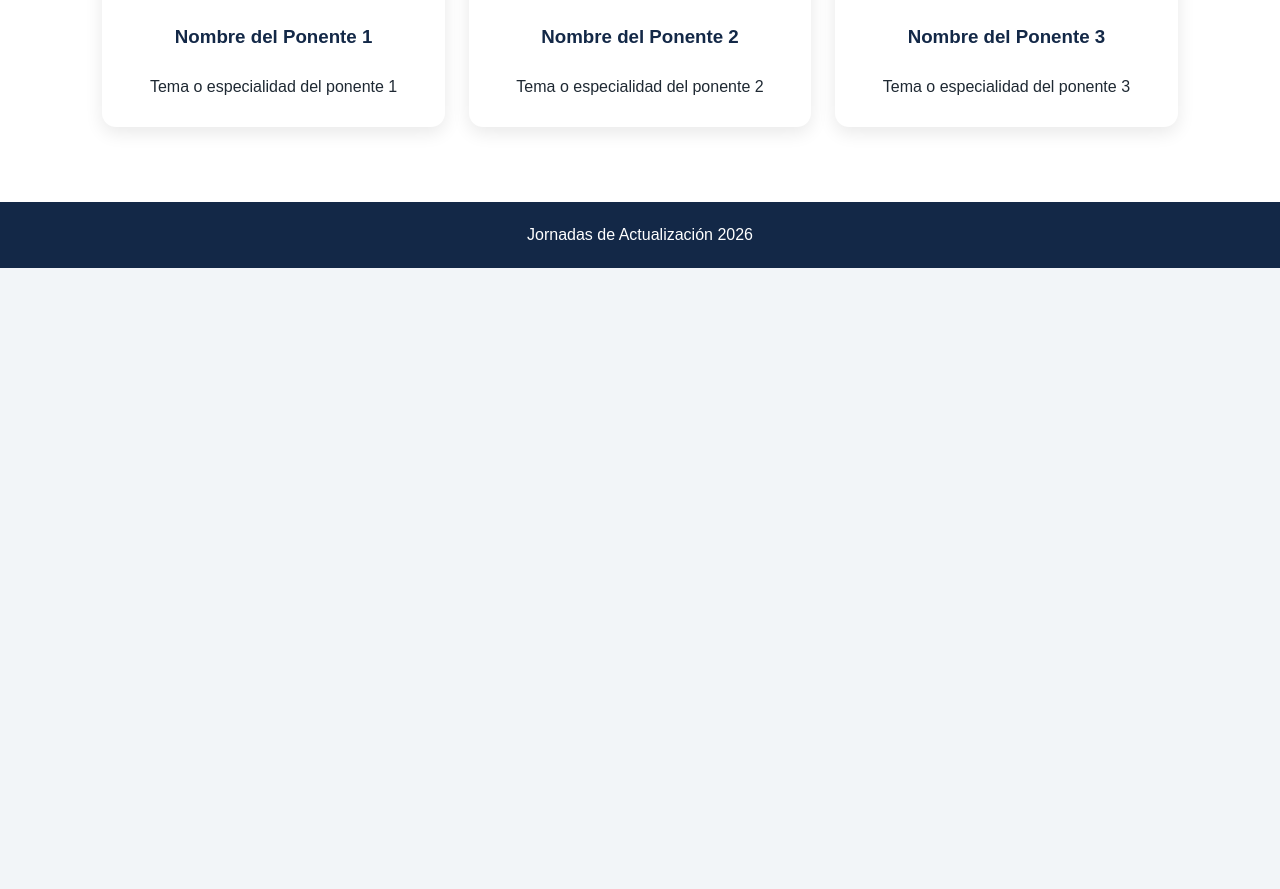
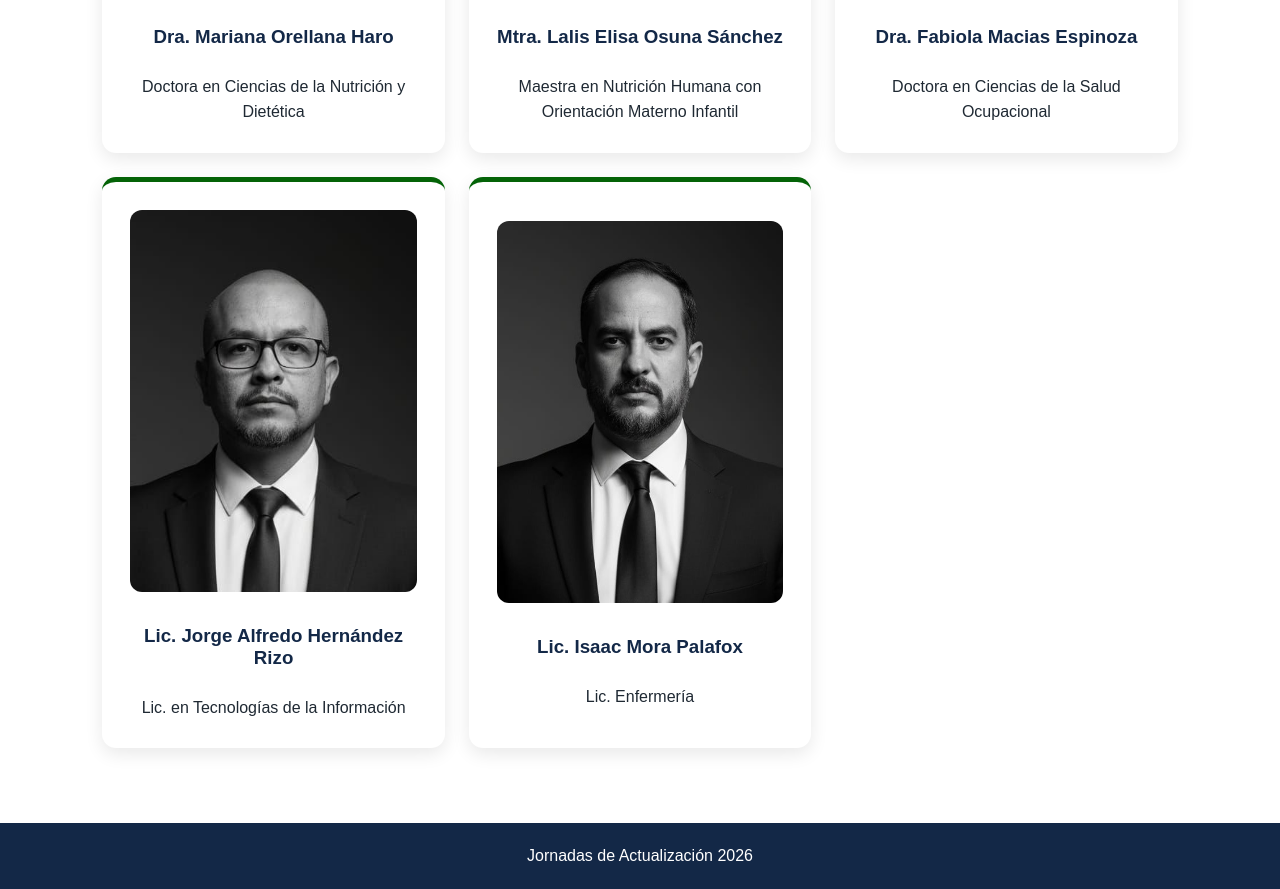
Before and after one commit to sntsa28/ja2026, a plain HTML site: page nutricion.html in a window 1280 px wide. Shown: the part 793-1682 px from the top of the page. Before the commit the page ends 1061 px from the top, so only its background shows below. Drawn offline with Linux system fonts and the light colour scheme.

Commit message:
Add files via upload

```diff
--- a/nutricion.html
+++ b/nutricion.html
@@ -31,24 +31,40 @@
 					<a href="ponentes/nut_pon1.pdf" target="_blank">
 						<img src="ponentes/nut_pon1.png" alt="Ponente 1" class="ponente"/>
 					</a>
-					<h3>Nombre del Ponente 1</h3>
-					<p>Tema o especialidad del ponente 1</p>
+					<h3>Dra. Mariana Orellana Haro</h3>
+					<p>Doctora en Ciencias de la Nutrición y Dietética</p>
 				</article>
 
 				<article class="card">
 					<a href="ponentes/nut_pon2.pdf" target="_blank">
 						<img src="ponentes/nut_pon2.png" alt="Ponente 2" class="ponente"/>
 					</a>
-					<h3>Nombre del Ponente 2</h3>
-					<p>Tema o especialidad del ponente 2</p>
+					<h3>Mtra. Lalis Elisa Osuna Sánchez</h3>
+					<p>Maestra en Nutrición Humana con Orientación Materno Infantil</p>
 				</article>
 
 				<article class="card">
 					<a href="ponentes/nut_pon3.pdf" target="_blank">
 						<img src="ponentes/nut_pon3.png" alt="Ponente 3" class="ponente"/>
 					</a>
-					<h3>Nombre del Ponente 3</h3>
-					<p>Tema o especialidad del ponente 3</p>
+					<h3>Dra. Fabiola Macias Espinoza</h3>
+					<p>Doctora en Ciencias de la Salud Ocupacional</p>
+				</article>
+
+				<article class="card">
+					<a href="ponentes/pro_pon4.pdf" target="_blank">
+						<img src="ponentes/pro_pon4.png" alt="Ponente 4" class="ponente"/>
+					</a>
+					<h3>Lic. Jorge Alfredo Hernández Rizo</h3>
+					<p>Lic. en Tecnologías de la Información</p>
+				</article>
+
+				<article class="card">
+					<a href="ponentes/pro_pon5.pdf" target="_blank">
+						<img src="ponentes/pro_pon5.png" alt="Ponente 5" class="ponente"/>
+					</a>
+					<h3>Lic. Isaac Mora Palafox</h3>
+					<p>Lic. Enfermería</p>
 				</article>
 
 			</div>
```
